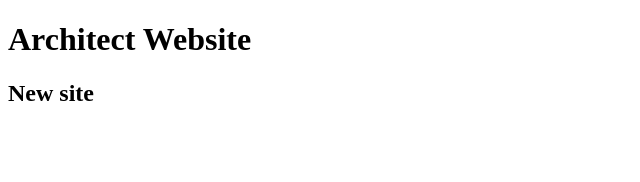
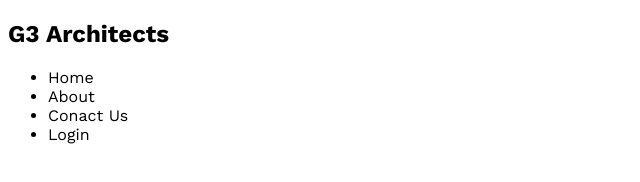
Before and after one commit to Ishrat2413/g3-architect-website, a plain HTML site: page index.html in a window 1280 px wide. Shown: the whole page, without its empty margins (0-640 px from the left). Drawn offline with nearby package versions, Linux system fonts and the light colour scheme.

Commit message:
setup font styles

```diff
--- a/index.html
+++ b/index.html
@@ -4,10 +4,28 @@
     <meta charset="UTF-8">
     <meta name="viewport" content="width=device-width, initial-scale=1.0">
     <title>G3 Architects</title>
+    <link rel="preconnect" href="https://fonts.googleapis.com">
+    <link rel="preconnect" href="https://fonts.gstatic.com" crossorigin>
+    <link href="https://fonts.googleapis.com/css2?family=Work+Sans:wght@400;600;700&display=swap" rel="stylesheet">
     <link rel="stylesheet" href="styles/architect.css">
 </head>
 <body>
-    <h1>Architect Website</h1>
-    <h2>New site</h2>
+    <header>
+        <nav>
+            <h2>G3 Architects</h2>
+            <ul>
+                <li>Home</li>
+                <li>About</li>
+                <li>Conact Us</li>
+                <li>Login</li>
+            </ul>
+        </nav>
+    </header>
+    <main>
+
+    </main>
+    <footer>
+
+    </footer>
 </body>
 </html>
--- a/styles/architect.css
+++ b/styles/architect.css
@@ -0,0 +1,3 @@
+*{
+    font-family: 'Work Sans', sans-serif;
+}
```
